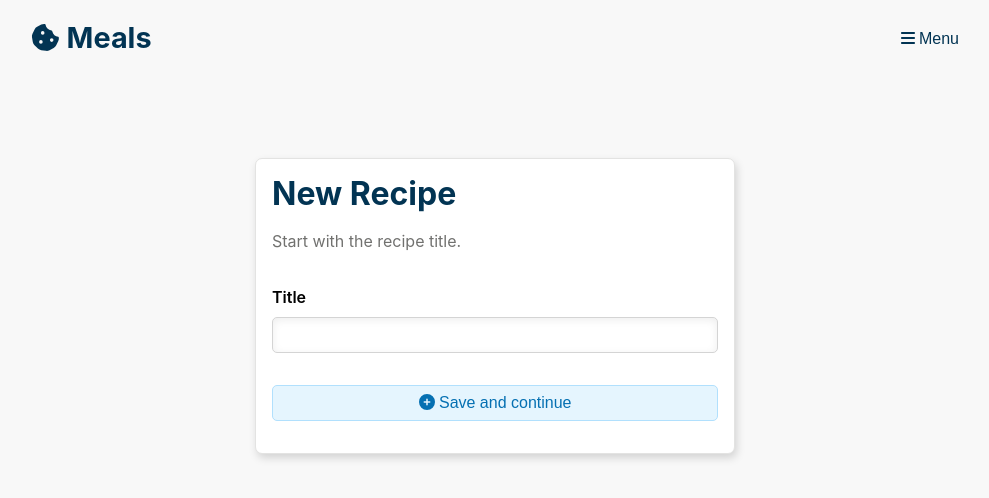
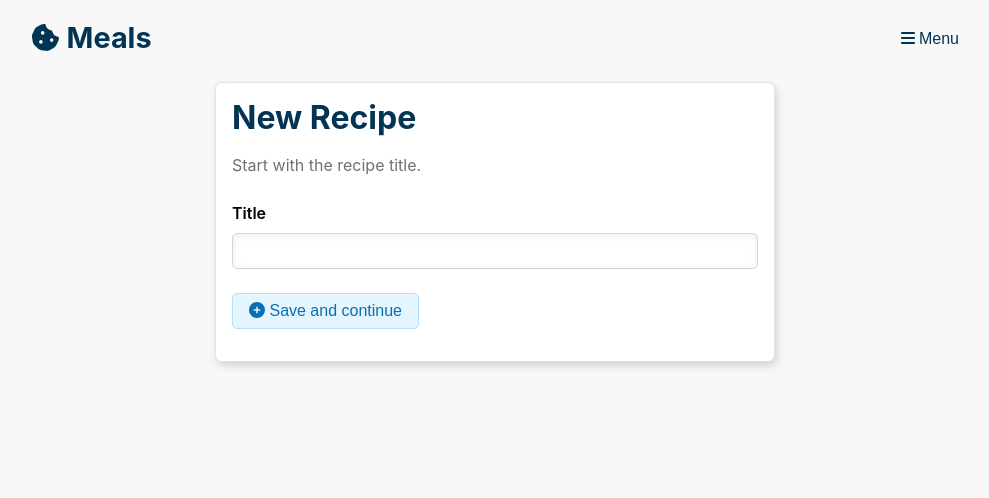
Before and after one commit to ptrhvns/meals-django-cra-untyped, a React (Create React App) app in the folder web/: page /recipe/new in a window 1280 px wide. Shown: the top 498 px of the page, without its empty margins (145-1134 px from the left). Built offline with nearby package versions, Linux system fonts and the light colour scheme; sample sign-in values are in the browser's storage.

Commit message:
Improve consistency in page layout and styling; fix tests

```diff
--- a/web/src/components/RecipeForm.js
+++ b/web/src/components/RecipeForm.js
@@ -43,7 +43,7 @@ function RecipeForm() {
       <form onSubmit={handleSubmit(onSubmit)}>
         {alertMessage && (
           <Alert
-            className="recipe-form-alert"
+            className="recipe-form__alert"
             onDismiss={() => setAlertMessage(null)}
             variant="error"
           >
@@ -51,12 +51,12 @@ function RecipeForm() {
           </Alert>
         )}
 
-        <div className="recipe-form-field">
+        <div className="recipe-form__field">
           <div>
             <label htmlFor="title">Title</label>
           </div>
 
-          <div className="recipe-form-input-wrapper">
+          <div className="recipe-form__input-wrapper">
             <input
               className={`${errors.title ? "error" : ""}`}
               id="title"
@@ -73,7 +73,7 @@ function RecipeForm() {
           />
         </div>
 
-        <div className="recipe-form-actions">
+        <div className="recipe-form__actions">
           <button className="button-primary" type="submit">
             <Spinner spin={isSubmitting}>
               <FontAwesomeIcon icon={faCirclePlus} />
--- a/web/src/routes/RecipeNew.js
+++ b/web/src/routes/RecipeNew.js
@@ -13,12 +13,12 @@ function RecipeNew() {
 
       <Navbar />
 
-      <Container className="recipe-new-viewport" variant="viewport">
-        <Container className="recipe-new-content" variant="content">
-          <div className="recipe-new-card">
+      <Container className="recipe-new__viewport" variant="viewport">
+        <Container className="recipe-new__content" variant="content">
+          <div className="recipe-new__card">
             <h1>New Recipe</h1>
 
-            <p className="recipe-new-instructions">
+            <p className="recipe-new__instructions">
               Start with the recipe title.
             </p>
 
--- a/web/src/routes/RecipeTagForm.js
+++ b/web/src/routes/RecipeTagForm.js
@@ -114,7 +114,7 @@ function RecipeTagForm() {
       <Container className="recipe-tag-form__viewport" variant="viewport">
         <Container className="recipe-tag-form__content" variant="content">
           <div className="recipe-tag-form__content-card">
-            <h2>{tagId ? "Edit " : "New"} Recipe Tag</h2>
+            <h1>{tagId ? "Edit " : "New"} Recipe Tag</h1>
 
             <RecipeLoading
               className="recipe-tag-form__alert"
--- a/web/src/routes/RecipeTitleForm.js
+++ b/web/src/routes/RecipeTitleForm.js
@@ -20,7 +20,6 @@ function RecipeTitleForm() {
   const [isLoading, setIsLoading] = useState(true);
   const [isSubmitting, setIsSubmitting] = useState(false);
   const [loadingError, setLoadingError] = useState(null);
-  const [title, setTitle] = useState(null);
   const navigate = useNavigate();
   const {
     formState: { errors },
@@ -40,7 +39,6 @@ function RecipeTitleForm() {
       if (response.isError) {
         setLoadingError(response.message);
       } else {
-        setTitle(response.data.title);
         setValue("title", response.data.title);
       }
 
@@ -78,7 +76,7 @@ function RecipeTitleForm() {
   return (
     <div className="recipe-title-form">
       <Helmet>
-        <title>{buildTitle(title || "Recipe Title")}</title>
+        <title>{buildTitle("Edit Recipe Title")}</title>
       </Helmet>
 
       <Navbar />
@@ -89,7 +87,7 @@ function RecipeTitleForm() {
             <RecipeLoading error={loadingError} isLoading={isLoading}>
               {() => (
                 <>
-                  <h1>Recipe Title</h1>
+                  <h1>Edit Recipe Title</h1>
 
                   <form
                     className="recipe-title-form__form"
--- a/web/src/styles/components/RecipeForm.scss
+++ b/web/src/styles/components/RecipeForm.scss
@@ -1,13 +1,14 @@
 @use "../shared/settings";
 
 .recipe-form {
-  margin-top: 2rem;
+  margin-top: 1.5rem;
+}
 
-  .recipe-form-alert + .recipe-form-field {
+.recipe-form__alert + .recipe-form__field {
   margin-top: 1rem;
 }
 
-  .recipe-form-input-wrapper {
+.recipe-form__input-wrapper {
   margin-top: 0.5rem;
 
   input {
@@ -15,13 +16,8 @@
   }
 }
 
-  .recipe-form-actions {
-    margin-top: 2rem;
-
-    button {
-      width: 100%;
-    }
-  }
+.recipe-form__actions {
+  margin-top: 1.5rem;
 }
 
 .recipe-form__field-error {
--- a/web/src/styles/routes/RecipeNew.scss
+++ b/web/src/styles/routes/RecipeNew.scss
@@ -3,31 +3,30 @@
 @use "sass:math";
 
 .recipe-new {
-  $recipe-new-height: calc(100vh - settings.$height-navbar);
-
   background-color: map.get(settings.$colors, "gray-l95");
-
-  .recipe-new-viewport {
-    height: $recipe-new-height;
 }
 
-  .recipe-new-content {
-    display: grid;
-    justify-content: center;
-    padding-top: calc($recipe-new-height / 8);
+.recipe-new__viewport {
+  height: calc(100vh - settings.$height-navbar);
 }
 
-  .recipe-new-card {
+.recipe-new__content {
+  display: flex;
+  justify-content: center;
+}
+
+.recipe-new__card {
   background-color: map.get(settings.$colors, "white");
   border-radius: settings.$border-radius-lg;
   border: 1px solid map.get(settings.$colors, "gray-l80");
   box-shadow: settings.$box-shadow;
   height: fit-content;
+  margin-top: 1rem;
+  max-width: 35rem;
   padding: 1rem 1rem 2rem 1rem;
-    width: clamp(1rem, 90vw, 30rem);
+  width: 100%;
 }
 
-  .recipe-new-instructions {
+.recipe-new__instructions {
   color: map.get(settings.$colors, "gray");
 }
-}
--- a/web/src/styles/routes/RecipeTagForm.scss
+++ b/web/src/styles/routes/RecipeTagForm.scss
@@ -21,7 +21,7 @@
   box-shadow: settings.$box-shadow;
   height: fit-content;
   margin-top: 1rem;
-  max-width: 25rem;
+  max-width: 35rem;
   padding: 1rem 1rem 2rem 1rem;
   width: 100%;
 }
@@ -61,7 +61,6 @@
 .recipe-tag-form__actions-left {
   display: flex;
   flex-wrap: wrap;
-  // flex-grow: 1;
   gap: 0.5rem;
 }
 
--- a/web/src/styles/routes/RecipeTitleForm.scss
+++ b/web/src/styles/routes/RecipeTitleForm.scss
@@ -21,6 +21,7 @@
   box-shadow: settings.$box-shadow;
   height: fit-content;
   margin-top: 1rem;
+  max-width: 35rem;
   padding: 1rem 1rem 2rem 1rem;
   width: 100%;
 }
@@ -47,13 +48,6 @@
 
 .recipe-title-form__actions {
   display: flex;
-  flex-wrap: wrap;
   gap: 0.5rem;
-  justify-content: space-between;
   margin-top: 1.5rem;
-  max-width: 17.5rem;
-
-  button {
-    flex-grow: 1;
-  }
 }
```
Also changed, not shown: 1 other file (tests, documents, lock files or other folders). Lines whose indentation alone changed are shown as unchanged.
